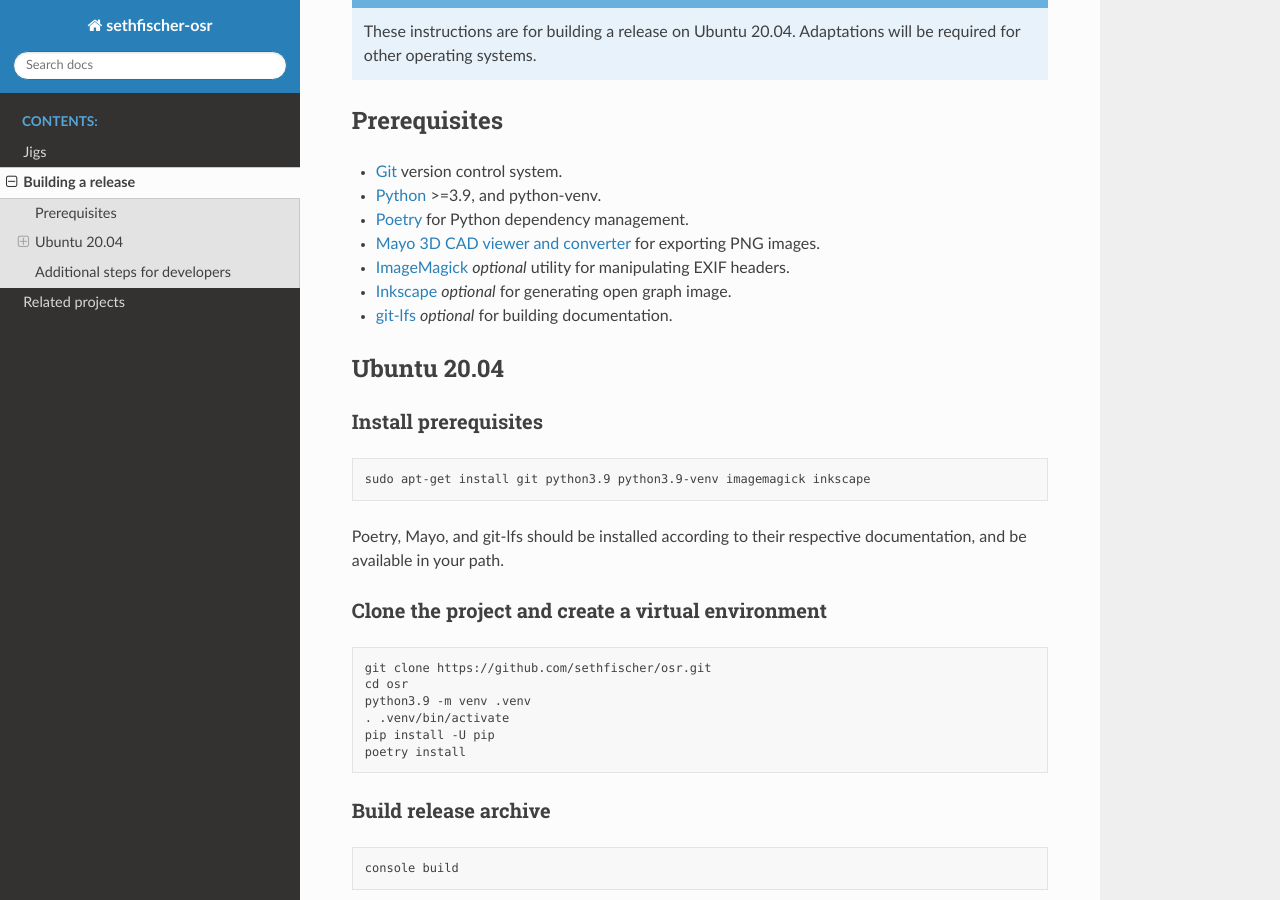
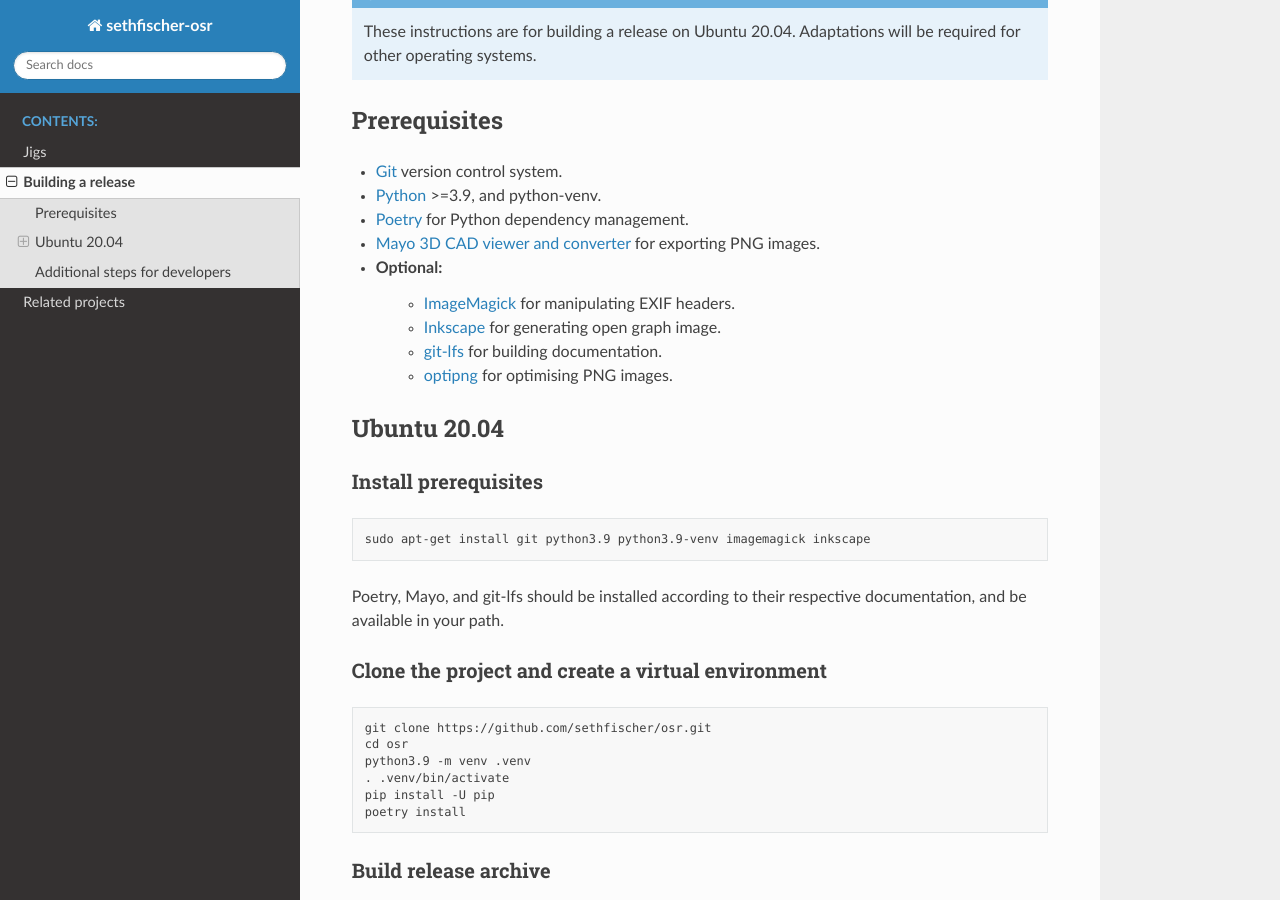
Before and after one commit to sethfischer/rover, a Sphinx documentation site: the page built from docs/build-release.rst, in a window 1280 px wide and 900 px high, scrolled down 475 px. Built offline with Sphinx 7.4.7 and the Read the Docs theme 2.0.0, drawn with Linux system fonts in a browser that asks for light colours.

```diff
--- a/docs/build-release.rst
+++ b/docs/build-release.rst
@@ -27,9 +27,11 @@
 * `Python`_ >=3.9, and python-venv.
 * `Poetry`_ for Python dependency management.
 * `Mayo 3D CAD viewer and converter`_ for exporting PNG images.
-* `ImageMagick`_ *optional* utility for manipulating EXIF headers.
-* `Inkscape`_ *optional* for generating open graph image.
-* `git-lfs`_ *optional* for building documentation.
+* Optional:
+   - `ImageMagick`_ for manipulating EXIF headers.
+   - `Inkscape`_ for generating open graph image.
+   - `git-lfs`_ for building documentation.
+   - `optipng`_ for optimising PNG images.
 
 
 Ubuntu 20.04
@@ -104,4 +106,5 @@
 .. _`ImageMagick`: https://imagemagick.org/
 .. _`Inkscape`: https://inkscape.org/
 .. _`git-lfs`: https://git-lfs.github.com/
+.. _`optipng`: https://optipng.sourceforge.net/
 .. _`CQ-Editor`: https://github.com/CadQuery/CQ-editor
```
Also changed, not shown: 1 other file.
